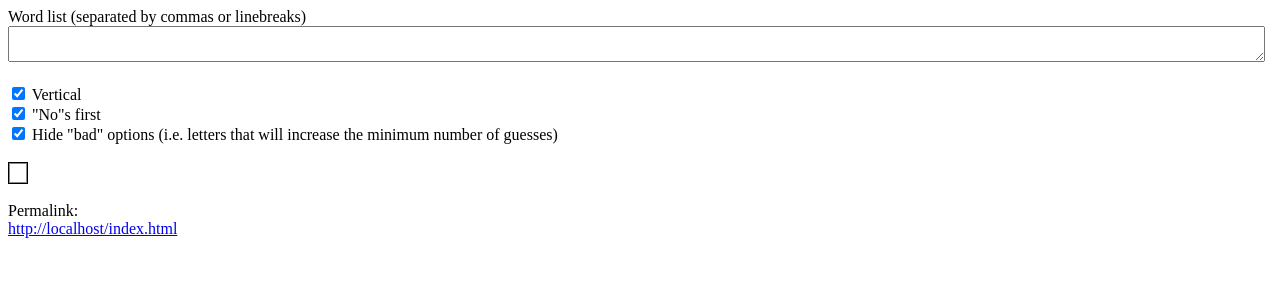
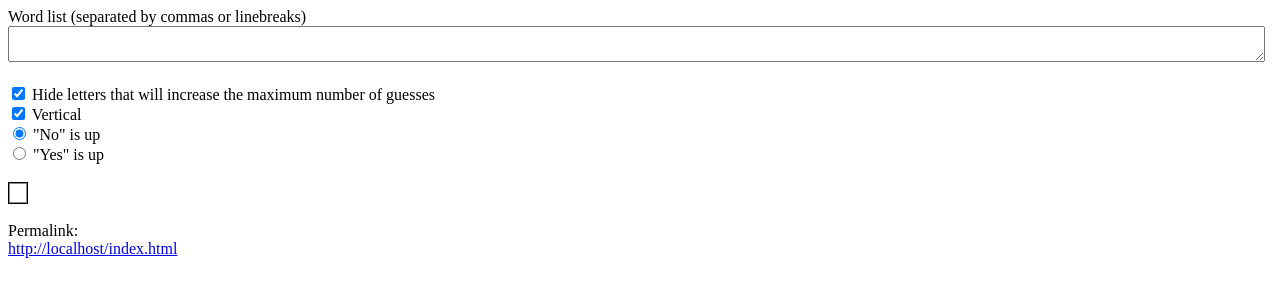
Before and after one commit to snelg/jta, a plain HTML site: page index.html in a window 1280 px wide. Drawn offline with Linux system fonts and the light colour scheme.

Commit message:
Slightly better ui

```diff
--- a/index.html
+++ b/index.html
@@ -17,18 +17,21 @@
         </div>
         <br>
         <label>
+            <input type="checkbox" x-model="hideBad" @change="calcSums(startNode, true)">
+            Hide letters that will increase the maximum number of guesses
+        </label>
+        <br>
+        <label>
             <input type="checkbox" x-model="isVertical">
             Vertical
         </label>
         <br>
         <label>
-            <input type="checkbox" x-model="nosFirst" @change="recalcTree()">
-            "No"s first
+            <input type="radio" x-model="nosFirst" value="true" @input="recalcTree()"> "No" is <span x-show="isVertical">up</span><span x-show="!isVertical">left</span>
         </label>
         <br>
         <label>
-            <input type="checkbox" x-model="hideBad" @change="calcSums(startNode, true)">
-            Hide "bad" options (i.e. letters that will increase the minimum number of guesses)
+            <input type="radio" x-model="nosFirst" value="" @input="recalcTree()"> "Yes" is <span x-show="isVertical">up</span><span x-show="!isVertical">left</span>
         </label>
         <br>
         <br>
@@ -66,7 +69,7 @@
                                     </td>
                                 </template>
                                 <template x-if="node.deadEnd && index === 0">
-                                    <td :rowspan="node.words.length" style="vertical-align: middle;background-color: #800;color: #fbc;">
+                                    <td :rowspan="node.words.length" style="vertical-align: middle;background-color: #800;color: #fff;">
                                         <strong>DEAD END</strong>
                                     </td>
                                 </template>
@@ -171,6 +174,7 @@
                         const pickPieces = picks.toUpperCase().replace(/[^A-Z.]/g, '').split('')
                         this.deserializePicks(this.startNode, pickPieces)
                     }
+                    this.$watch('nosFirst', () => this.recalcTree())
                 },
                 deserializePicks(node, picked) {
                     if (picked.length === 0 || node.words.length < 2) {
```
